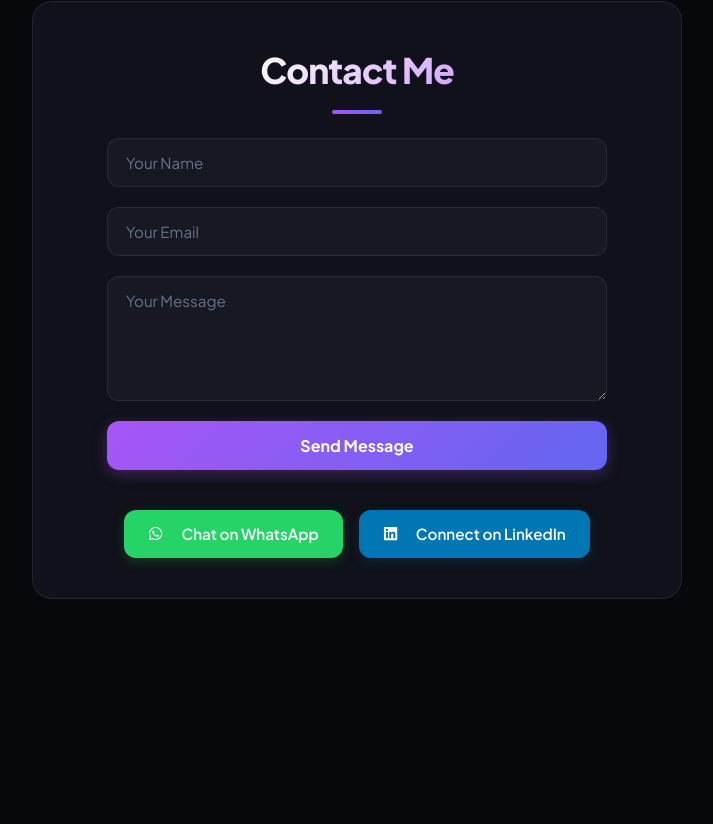
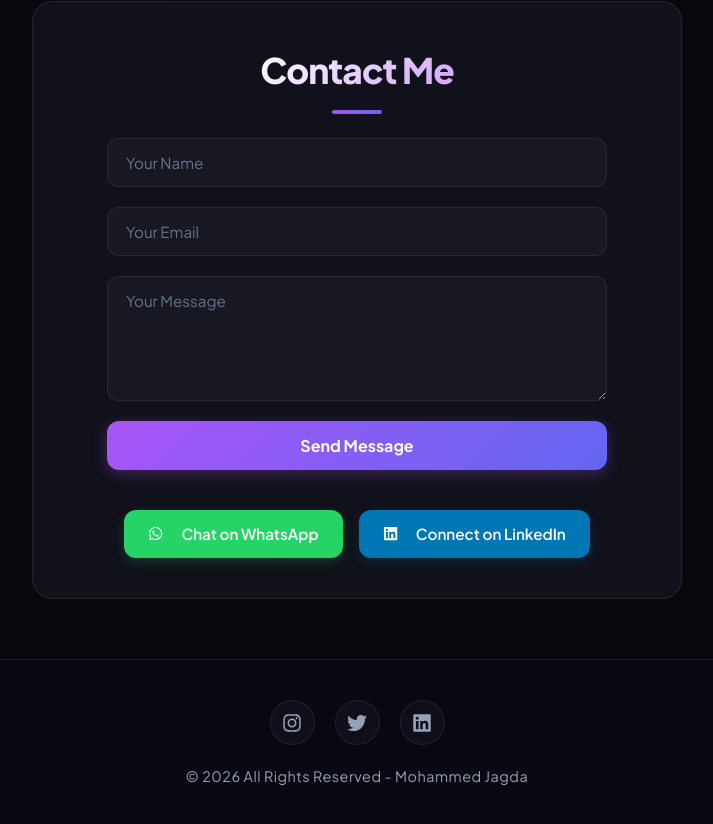
Before and after one commit to Mohammed-Jagda/Mohd-Jagda-Portfolio, a React (Create React App) app in the folder frontend/: page / in a window 1280 px wide. Shown: the part 8509-9333 px from the top of the page, without its empty margins (283-996 px from the left). Before the commit the page ends 9168 px from the top, so only its background shows below. Built offline with nearby package versions, Linux system fonts and the light colour scheme; no server answers.

Commit message:
feat: add glassmorphic footer with Instagram, X, LinkedIn links and Copyright message

```diff
--- a/frontend/src/App.js
+++ b/frontend/src/App.js
@@ -12,6 +12,7 @@ import Gallery from './components/Gallery';
 import Contact from './components/Contact';
 import ThemeCustomizer from './components/ThemeCustomizer';
 import AdminCMS from './components/AdminCMS';
+import Footer from './components/Footer';
 import { FaKey } from 'react-icons/fa';
 
 function App() {
@@ -33,6 +34,7 @@ function App() {
       <Leadership />
       <Gallery />
       <Contact />
+      <Footer />
       <ThemeCustomizer />
 
       {/* CMS trigger button */}
--- /dev/null
+++ b/frontend/src/components/Footer.css
@@ -0,0 +1,65 @@
+.footer {
+  background: rgba(10, 8, 20, 0.8);
+  backdrop-filter: blur(12px);
+  -webkit-backdrop-filter: blur(12px);
+  border-top: 1px solid var(--border-color);
+  padding: 40px 20px;
+  display: flex;
+  flex-direction: column;
+  align-items: center;
+  justify-content: center;
+  gap: 20px;
+  position: relative;
+  z-index: 10;
+  margin-top: 50px;
+}
+
+.footer-socials {
+  display: flex;
+  gap: 20px;
+}
+
+.social-icon-btn {
+  width: 45px;
+  height: 45px;
+  border-radius: 50%;
+  background: rgba(255, 255, 255, 0.03);
+  border: 1px solid var(--border-color);
+  color: var(--text-secondary);
+  display: flex;
+  align-items: center;
+  justify-content: center;
+  font-size: 1.25rem;
+  text-decoration: none;
+  transition: var(--transition-smooth);
+}
+
+.social-icon-btn:hover {
+  color: var(--text-primary);
+  border-color: var(--accent-purple);
+  box-shadow: var(--glow-shadow);
+  transform: translateY(-3px) scale(1.05);
+}
+
+/* Specific Hover colors for brand touch */
+.social-icon-btn.instagram:hover {
+  border-color: #e1306c;
+  box-shadow: 0 0 15px rgba(225, 48, 108, 0.3);
+}
+
+.social-icon-btn.x:hover {
+  border-color: #ffffff;
+  box-shadow: 0 0 15px rgba(255, 255, 255, 0.3);
+}
+
+.social-icon-btn.linkedin:hover {
+  border-color: #0077b5;
+  box-shadow: 0 0 15px rgba(0, 119, 181, 0.3);
+}
+
+.footer-copyright {
+  font-size: 0.9rem;
+  color: var(--text-secondary);
+  text-align: center;
+  letter-spacing: 0.5px;
+}
--- a/frontend/src/components/Footer.js
+++ b/frontend/src/components/Footer.js
@@ -0,0 +1,46 @@
+import React from 'react';
+import './Footer.css';
+import { FaInstagram, FaTwitter, FaLinkedin } from 'react-icons/fa';
+
+function Footer() {
+  const currentYear = new Date().getFullYear();
+
+  return (
+    <footer className="footer">
+      <div className="footer-socials">
+        <a
+          href="https://instagram.com/"
+          target="_blank"
+          rel="noopener noreferrer"
+          className="social-icon-btn instagram"
+          title="Instagram"
+        >
+          <FaInstagram />
+        </a>
+        <a
+          href="https://x.com/"
+          target="_blank"
+          rel="noopener noreferrer"
+          className="social-icon-btn x"
+          title="X (formerly Twitter)"
+        >
+          <FaTwitter />
+        </a>
+        <a
+          href="https://www.linkedin.com/in/mohammed-jagda-abb421222"
+          target="_blank"
+          rel="noopener noreferrer"
+          className="social-icon-btn linkedin"
+          title="LinkedIn"
+        >
+          <FaLinkedin />
+        </a>
+      </div>
+      <div className="footer-copyright">
+        <p>© {currentYear} All Rights Reserved - Mohammed Jagda</p>
+      </div>
+    </footer>
+  );
+}
+
+export default Footer;
```
